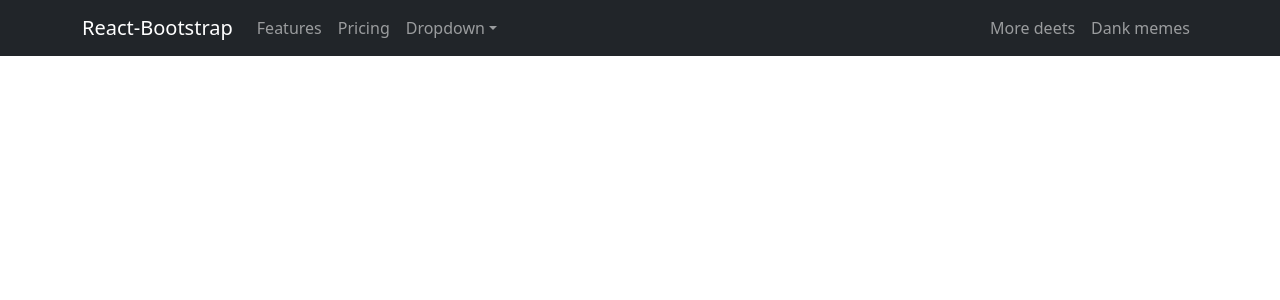
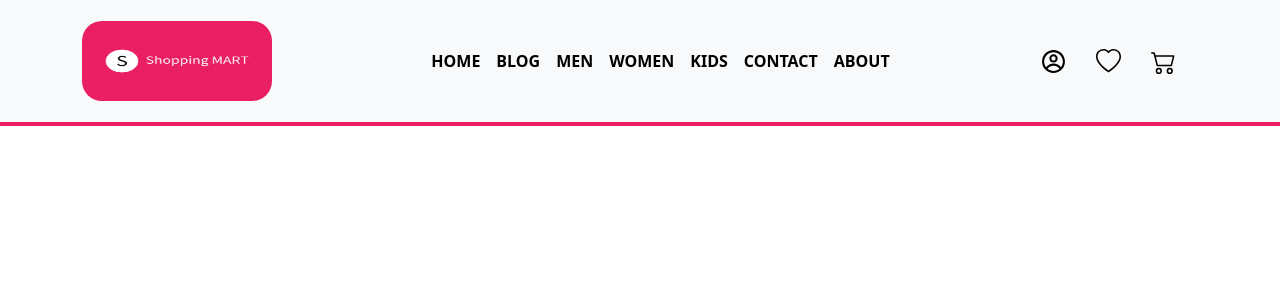
Before and after one commit to DevTabibur/shopping-mart-react-router, a React (Create React App) app: page / in a window 1280 px wide. Shown: the top 300 px of the page. Built offline with nearby package versions, Linux system fonts and the light colour scheme.

Commit message:
header compo done

```diff
--- a/package.json
+++ b/package.json
@@ -3,6 +3,7 @@
   "version": "0.1.0",
   "private": true,
   "dependencies": {
+    "@heroicons/react": "^1.0.6",
     "@testing-library/jest-dom": "^5.16.3",
     "@testing-library/react": "^12.1.4",
     "@testing-library/user-event": "^13.5.0",
@@ -10,6 +11,7 @@
     "react": "^18.0.0",
     "react-bootstrap": "^2.2.2",
     "react-dom": "^18.0.0",
+    "react-icons": "^4.3.1",
     "react-scripts": "5.0.0",
     "web-vitals": "^2.1.4"
   },
--- a/src/components/Header/Header.css
+++ b/src/components/Header/Header.css
@@ -0,0 +1,26 @@
+.header{
+    border-bottom: 4px solid #e91e63;
+    width: 100%;
+}
+.header-logo{
+    position: relative;
+    width: 190px;
+    height: 80px;
+}
+.header-logo .logo {
+    width: 100%;
+    height: 100%;
+    position: relative;
+    border-radius: 20px;
+}
+.header-icons {
+    font-weight: normal;
+    font-size: 25px;
+    margin-right: 14px;
+    color: #000;
+    transition: .5s;
+}
+.header-icons:hover{
+    position: relative;
+    transform: scale(1.5);
+}
--- a/src/components/Header/Header.jsx
+++ b/src/components/Header/Header.jsx
@@ -1,37 +1,53 @@
 import React from "react";
 import "bootstrap/dist/css/bootstrap.min.css";
 import { Container, Nav, Navbar, NavDropdown } from "react-bootstrap";
+import logo from "../../images/logo.png";
+import "./Header.css";
+import { CgProfile } from "react-icons/cg";
+import { BsCart2, BsHeart } from "react-icons/bs";
 
 const Header = () => {
   return (
-    <div>
-      <Navbar collapseOnSelect expand="lg" bg="dark" variant="dark">
+    <div className="header">
+      <Navbar
+        className="py-3"
+        collapseOnSelect
+        expand="lg"
+        bg="light"
+        variant="light"
+      >
         <Container>
-          <Navbar.Brand href="#home">React-Bootstrap</Navbar.Brand>
+          <Navbar.Brand href="#home">
+            <div className="header-logo">
+              <img className="logo" src={logo} alt="logo" />
+            </div>
+          </Navbar.Brand>
+
           <Navbar.Toggle aria-controls="responsive-navbar-nav" />
+
           <Navbar.Collapse id="responsive-navbar-nav">
-            <Nav className="me-auto">
-              <Nav.Link href="#features">Features</Nav.Link>
-              <Nav.Link href="#pricing">Pricing</Nav.Link>
-              <NavDropdown title="Dropdown" id="collasible-nav-dropdown">
-                <NavDropdown.Item href="#action/3.1">Action</NavDropdown.Item>
-                <NavDropdown.Item href="#action/3.2">
-                  Another action
-                </NavDropdown.Item>
-                <NavDropdown.Item href="#action/3.3">
-                  Something
-                </NavDropdown.Item>
-                <NavDropdown.Divider />
-                <NavDropdown.Item href="#action/3.4">
-                  Separated link
-                </NavDropdown.Item>
-              </NavDropdown>
+            <Nav className="mx-auto fw-bold">
+              <Nav.Link href="/" className="text-black">HOME</Nav.Link>
+              <Nav.Link href="/blog" className="text-black">BLOG</Nav.Link>
+              <Nav.Link href="/men" className="text-black">MEN</Nav.Link>
+              <Nav.Link href="/women" className="text-black">WOMEN</Nav.Link>
+              <Nav.Link href="/kids" className="text-black">KIDS</Nav.Link>
+              <Nav.Link href="/contact" className="text-black">CONTACT</Nav.Link>
+              <Nav.Link href="/about" className="text-black">ABOUT</Nav.Link>
             </Nav>
-            <Nav>
-              <Nav.Link href="#deets">More deets</Nav.Link>
-              <Nav.Link eventKey={2} href="#memes">
-                Dank memes
+
+            <Nav className="d-flex">
+
+              <Nav.Link href="/profile">
+                <CgProfile className="header-icons"/>
               </Nav.Link>
+              <Nav.Link href="/wishlist">
+                <BsHeart className="header-icons"  />
+              </Nav.Link>
+              <Nav.Link href="/cart">
+                <BsCart2 className="header-icons" />
+              </Nav.Link>
+
             </Nav>
           </Navbar.Collapse>
         </Container>
--- a/src/index.css
+++ b/src/index.css
@@ -1,8 +1,8 @@
+@import url('https://fonts.googleapis.com/css2?family=Montserrat:wght@100;200;300;400;500;600;700;800;900&family=Poppins:wght@100;200;300;400;500;600;700;800;900&display=swap');
+
 body {
   margin: 0;
-  font-family: -apple-system, BlinkMacSystemFont, 'Segoe UI', 'Roboto', 'Oxygen',
-    'Ubuntu', 'Cantarell', 'Fira Sans', 'Droid Sans', 'Helvetica Neue',
-    sans-serif;
+  font-family: 'Poppins', sans-serif;
   -webkit-font-smoothing: antialiased;
   -moz-osx-font-smoothing: grayscale;
 }
```
Also changed, not shown: 2 other files (tests, documents, lock files or other folders).
